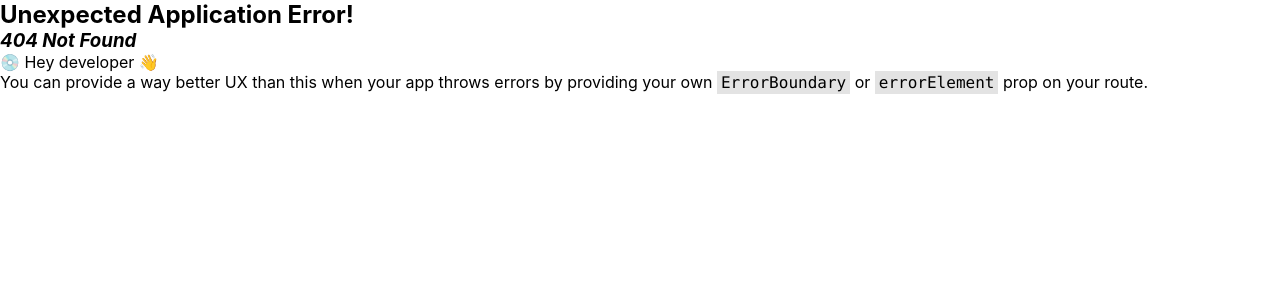
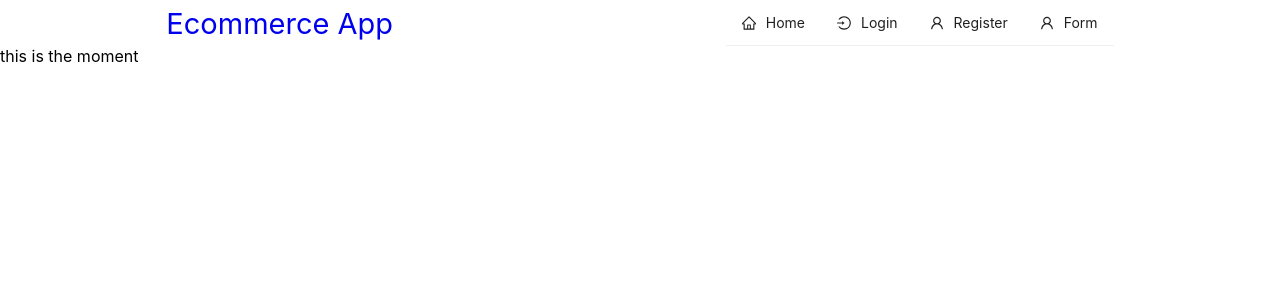
Before and after one commit to Bikramghimire/Marathon, a React (Create React App) app in the folder frontend/: page /moment in a window 1280 px wide. Before the commit this address had no page. Shown: the top 300 px of the page. Built offline with nearby package versions, Linux system fonts and the light colour scheme.

Commit message:
7days from today

```diff
--- a/frontend/src/pages/enchance/components/AddEdit.tsx
+++ b/frontend/src/pages/enchance/components/AddEdit.tsx
@@ -1,5 +1,5 @@
 import { Button } from "antd";
-import { Field, Form, Formik } from "formik";
+import { Field, Form, Formik, yupToFormErrors } from "formik";
 import React, { useEffect } from "react";
 import useAPI from "../../../hooks/api";
 import Input from "./InputField";
--- a/frontend/src/pages/enchance/index.tsx
+++ b/frontend/src/pages/enchance/index.tsx
@@ -43,7 +43,7 @@ const Enchance = () => {
         address: "",
       });
     }
-    if (id) {
+    else {
       setFormState("edit");
       const data = await axios.get(
         `http://localhost:3000/educationalHistory/${id}`
--- /dev/null
+++ b/frontend/src/pages/moment/index.tsx
@@ -0,0 +1,25 @@
+import React from "react";
+import moment from "moment";
+const Moment = () => {
+  console.log("the momet=====", moment());
+  const getWeeks = () => {
+    return moment().startOf("week");
+  };
+  const week = moment().startOf("week").format("MM");
+  const weekFirstDate = moment().add(1, "days");
+
+  console.log(
+    "array===",
+    new Array(7).fill(0).map((item, index) => {
+      return weekFirstDate.add(index, "days").format("DD");
+    })
+  );
+
+  return (
+    <div>
+      <>this is the moment</>
+    </div>
+  );
+};
+
+export default Moment;
--- a/frontend/src/routes/index.tsx
+++ b/frontend/src/routes/index.tsx
@@ -21,6 +21,7 @@ import InputFocus from "../pages/useRef";
 import Reference from "../pages/useRef/unit1";
 import Signup from "../pages/auth/signup";
 import Enchance from "../pages/enchance";
+import Moment from "../pages/moment";
 
 export const router = createBrowserRouter(
   createRoutesFromElements(
@@ -38,6 +39,7 @@ export const router = createBrowserRouter(
         <Route path="/reactselect" element={<Reselect />} />
         <Route path="/ref" element={<Cloud />} />
         <Route path="/enhance" element={<Enchance />} />
+        <Route path="/moment" element={<Moment />} />
       </Route>
     </>
   )
```
